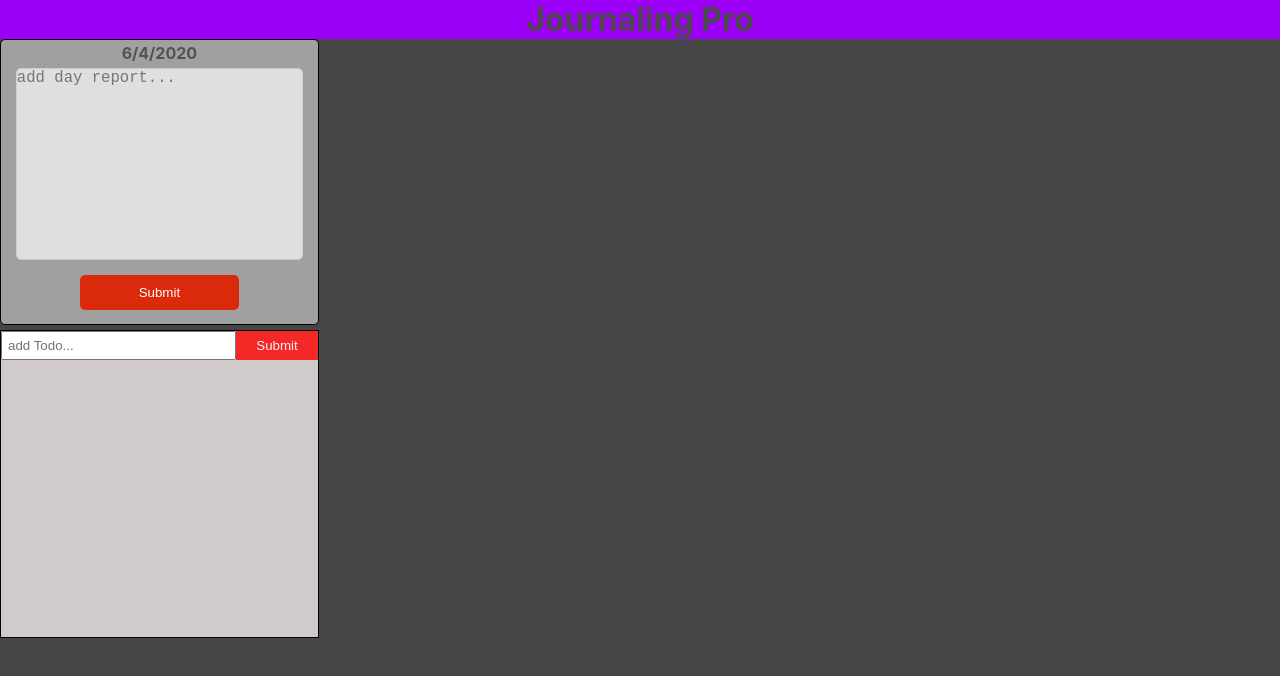
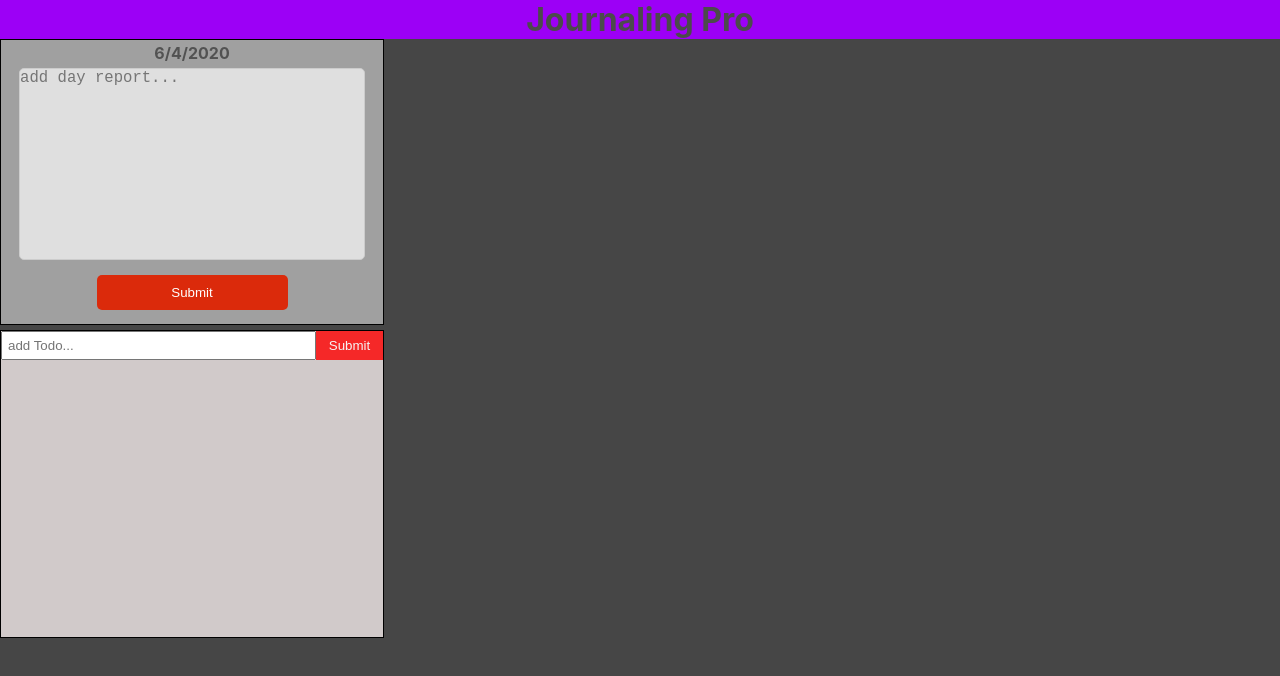
Before and after one commit to akiosTerr/Journaling-Pro, a React (Create React App) app: page / in a window 1280 px wide. Shown: the top 676 px of the page. Built offline with nearby package versions, Linux system fonts and the light colour scheme; no server answers.

Commit message:
improved todo component styling, modified overral grid style

```diff
--- a/src/components/addTodo.js
+++ b/src/components/addTodo.js
@@ -2,12 +2,12 @@ import React, { Component } from 'react';
 
 export default class AddTodo extends Component {
 	state = {
-		title: ''
+		title: '',
 	};
 
-	onChange = e => this.setState({ [e.target.name]: e.target.value });
+	onChange = (e) => this.setState({ [e.target.name]: e.target.value });
 
-	onSubmit = e => {
+	onSubmit = (e) => {
 		e.preventDefault();
 		this.props.addTodo(this.state.title);
 		this.setState({ title: '' });
@@ -16,22 +16,26 @@ export default class AddTodo extends Component {
 
 	render() {
 		return (
-			<form onSubmit={this.onSubmit} style={{ display: 'flex' }}>
+			<form
+				onSubmit={this.onSubmit}
+				className='addForm'
+				style={{ display: 'flex' }}>
 				<input
 					type='text'
 					name='title'
-					ref={todoInput => {
+					maxlength='32'
+					ref={(todoInput) => {
 						this.todoInput = todoInput;
 					}}
 					placeholder='add Todo...'
-					style={{ flex: '10', padding: '5px' }}
+					style={{ flex: '9', padding: '5px' }}
 					onChange={this.onChange}
 				/>
 				<input
 					type='submit'
 					value='Submit'
 					className='btnAdd'
-					style={{ flex: '1' }}
+					style={{ flex: '2' }}
 				/>
 			</form>
 		);
--- a/src/components/style/journalApp.css
+++ b/src/components/style/journalApp.css
@@ -9,9 +9,6 @@ header {
 	background: rgb(156, 0, 246);
 	text-align: center;
 	width: 100%;
-}
-
-.wrapper {
 }
 
 .navRepItem {
@@ -29,7 +26,6 @@ header {
 	font-family: sans-serif;
 	opacity: 0.4;
 	cursor: pointer;
-	border-radius: 50px;
 	border: none;
 }
 
@@ -59,7 +55,6 @@ header {
 	display: flex;
 	flex-direction: column;
 	border: 1px solid rgb(0, 0, 0);
-	border-radius: 5px;
 	background-color: #a0a0a0;
 	max-height: 400px;
 }
@@ -123,7 +118,7 @@ header {
 
 .gridCap {
 	display: grid;
-	grid-template-columns: 1fr 3fr;
+	grid-template-columns: 30% 70%;
 	grid-template-areas: 'addrep feedrep' 'todo feedrep' 'todo feedrep';
 	gap: 5px;
 }
--- a/src/components/style/todoApp.css
+++ b/src/components/style/todoApp.css
@@ -6,32 +6,36 @@
 .todoFlex {
   background: rgb(209, 202, 202);
   display: flex;
-  flex-flow: column;
+  flex-direction: column;
+  flex-wrap: nowrap;
   min-height: 306px;
  	border: 1px solid rgb(0, 0, 0);
 }
 
+
 .todoItem{
-  display: flex;
+  display: grid;
+  grid-template-columns: 10% 80% 10%;
   border: 2px black solid ;
-  background: rgb(0, 58, 71);
-  color: #fff;
+  background: rgb(18, 212, 255);
+  font-weight: 500;
+  color: rgb(0, 0, 0);
   width: 90%;
-  flex-flow: row wrap;
+  padding: 3px;
   margin: 5px auto;
-  line-height: 0.7;
 }
 
 .todoItem p{
+  line-height: 0.9;
+  justify-self: center;
   text-align: justify;
-  word-wrap: break-word;
+  margin: auto 0px;
   width: 80%;
 }
 
 .cbox {
   width: 20px;
   height: 20px;
-  margin: auto .8em;
 }
 
 .btnAdd {
@@ -40,7 +44,6 @@
   background: rgb(255, 0, 0);
   opacity: .8;
   color: #fff;
-  padding: 7px 20px;
   cursor: pointer;
 }
 
@@ -49,13 +52,14 @@
 }
 
 .btnDelete {
-  background: #2f2f2f;
+  background: #d80404;
+  justify-self: end;
   color: #fff;
   cursor: pointer;
   border: none;
   opacity: .8 ;
-  padding: 3px 5px;
-  margin: auto .7em;
+  width: 20px;
+  height: 20px;
 }
 
 .btnDelete:hover {
```
Also changed, not shown: 1 other file (tests, documents, lock files or other folders).
